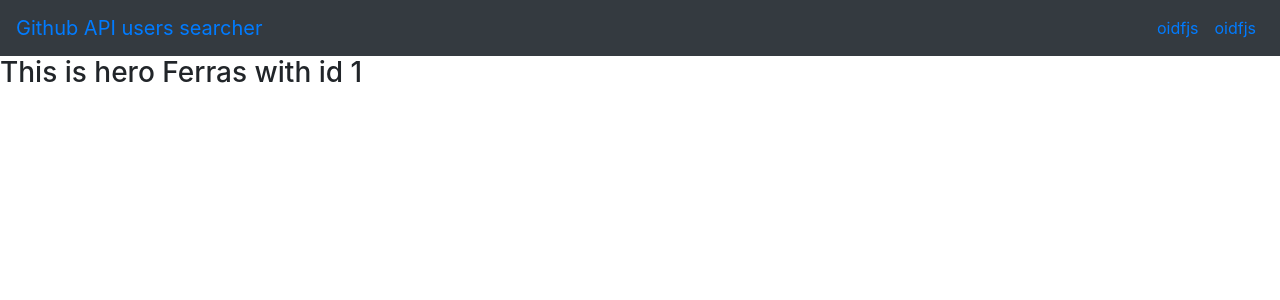
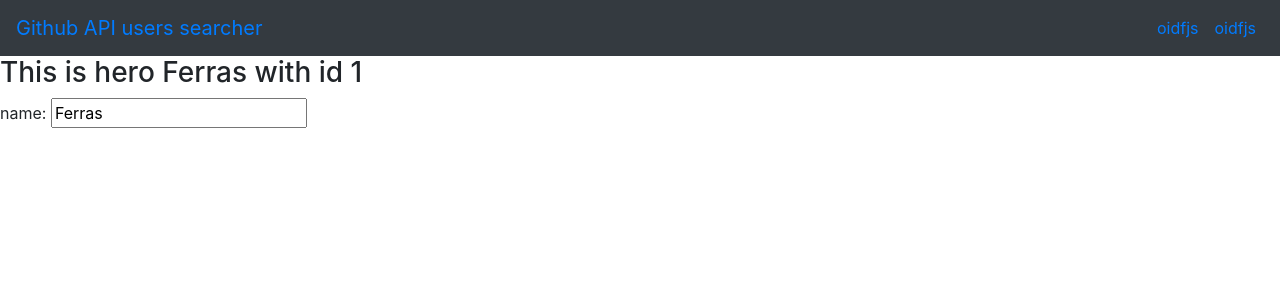
Before and after one commit to Jaguso/searcher-github-api-angular, an Angular app: page / in a window 1280 px wide. Shown: the top 300 px of the page. Built offline with nearby package versions, Linux system fonts and the light colour scheme; no server answers.

Commit message:
added a two way data binding, to modify data of hero.name

```diff
--- a/src/app/app.component.html
+++ b/src/app/app.component.html
@@ -1,3 +1,2 @@
 <app-navbar></app-navbar>
-<app-heroes></app-heroes>
 <router-outlet></router-outlet>
--- a/src/app/components/heroes/heroes.component.html
+++ b/src/app/components/heroes/heroes.component.html
@@ -1,3 +1,8 @@
 <div>
   <h3>This is hero {{hero.name}} with id {{hero.id}}</h3>
+  <div>
+    <label>name:
+      <input [(ngModel)]="hero.name" placeholder="name"/>
+    </label>
+  </div>
 </div>
```
Also changed, not shown: src/app/app.module.ts (+6 -3 lines).
